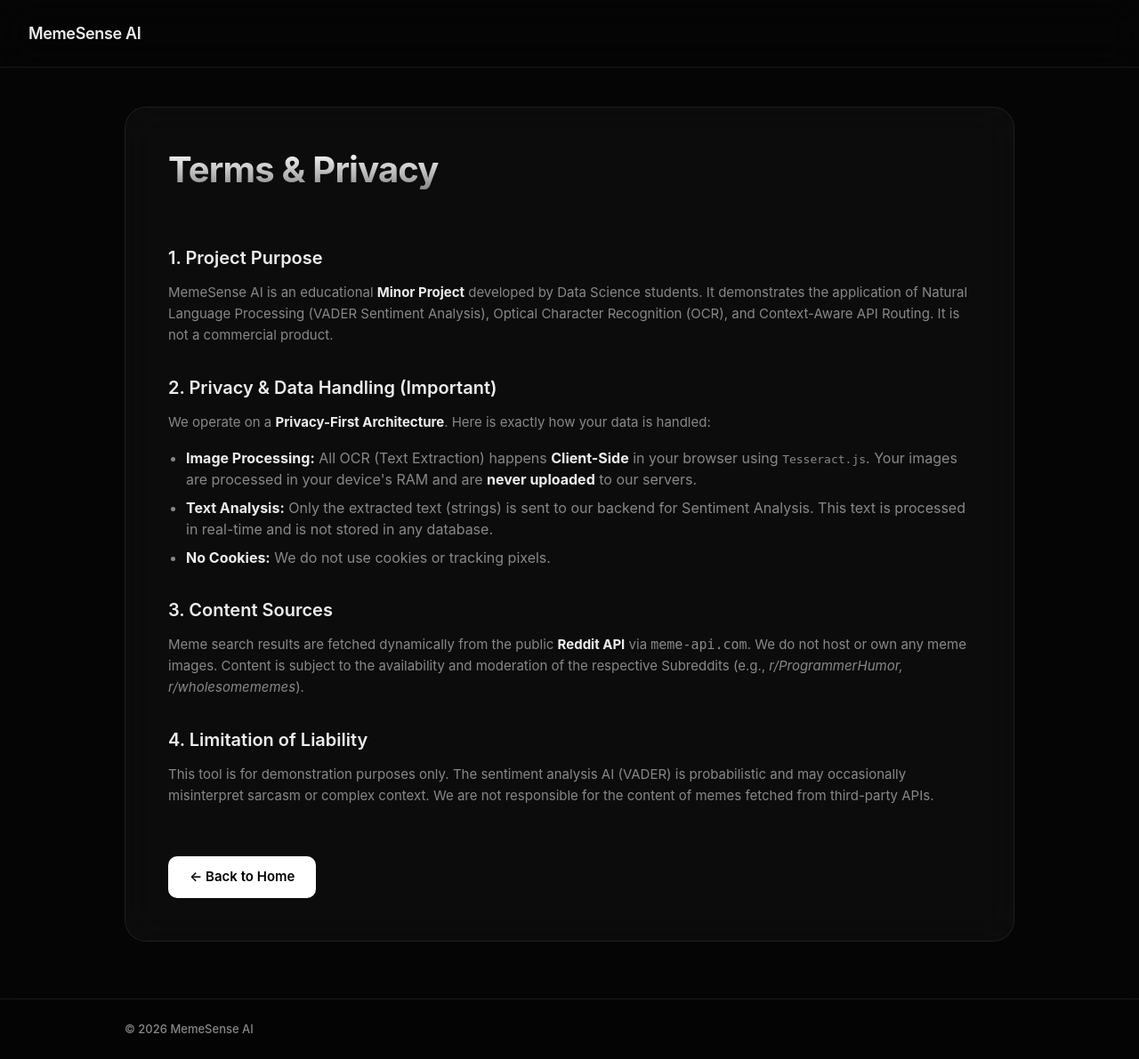
After one commit to yuvraj-sisodia/MemeSense-AI, a Flask app: template templates/terms.html in a window 1280 px wide. The commit adds this page. Shown: the whole page at 89% size. Run offline with Flask 3, Linux system fonts and the light colour scheme; the template is opened without the code that fills it, so the values that code supplies are empty; parts of the project's set-up code (start-up, migrations or seed data) failed here and were passed over.

Commit message:
added the backend logic

```diff
--- /dev/null
+++ b/app.py
@@ -0,0 +1,131 @@
+from flask import Flask, render_template, request, jsonify
+import nltk
+from nltk.sentiment.vader import SentimentIntensityAnalyzer
+import requests
+import random
+
+app = Flask(__name__)
+
+# --- INITIALIZE VADER (The Brain) ---
+try:
+    analyzer = SentimentIntensityAnalyzer()
+except LookupError:
+    nltk.download('vader_lexicon')
+    analyzer = SentimentIntensityAnalyzer()
+
+# --- LOGIC: REDDIT MEME FETCHING ---
+def get_memes_by_sentiment(sentiment_score, user_text):
+    """
+    Fetches memes from Reddit via meme-api.com based on Context & Sentiment.
+    """
+    try:
+        # 1. Determine Target Subreddit (Context Aware)
+        subreddit = "memes" # Default fallback
+        text_lower = user_text.lower()
+
+        # Priority 1: Specific Topics
+        if any(w in text_lower for w in ["code", "python", "bug", "error", "java", "dev", "linux"]):
+            subreddit = "ProgrammerHumor"
+        elif any(w in text_lower for w in ["cat", "dog", "pet", "animal", "cute"]):
+            subreddit = "aww"
+        elif any(w in text_lower for w in ["school", "exam", "study", "student", "class", "teacher"]):
+            subreddit = "school_memes"
+        elif any(w in text_lower for w in ["work", "job", "boss", "office", "meeting"]):
+            subreddit = "antiwork"
+
+        # Priority 2: Sentiment Vibe
+        elif sentiment_score >= 0.2:
+            # Positive Vibe -> Wholesome content
+            subreddit = "wholesomememes"
+        elif sentiment_score <= -0.2:
+            # Negative Vibe -> Relatable struggle memes
+            subreddit = "2meirl4meirl"
+        else:
+            # Neutral/Random -> Relatable general content
+            subreddit = "me_irl"
+
+        # 2. Fetch 50 memes from that subreddit
+        # API: https://meme-api.com/gimme/{subreddit}/{count}
+        url = f"https://meme-api.com/gimme/{subreddit}/50"
+        response = requests.get(url, timeout=5).json()
+        memes = response.get('memes', [])
+
+        # 3. Filter out NSFW (Safety First for College Project!)
+        safe_memes = [m for m in memes if not m.get('nsfw', False)]
+
+        # 4. Return Top 6 matches
+        return safe_memes[:6]
+
+    except Exception as e:
+        print(f"Reddit API Error: {e}")
+        return []
+
+# --- ROUTES ---
+
+@app.route('/')
+def home():
+    return render_template('index.html')
+
+@app.route('/health')
+def health():
+    return jsonify({"status": "online"})
+
+@app.route('/terms')
+def terms():
+    return render_template('terms.html')
+
+# 1. FIND MEME ROUTE (Reddit Version)
+@app.route('/recommend', methods=['POST'])
+def recommend():
+    try:
+        data = request.json
+        user_text = data.get('text', '')
+
+        # Get Score
+        scores = analyzer.polarity_scores(user_text)
+        compound = scores['compound']
+
+        # Get Memes
+        recommended_memes = get_memes_by_sentiment(compound, user_text)
+
+        return jsonify({
+            "success": True,
+            "sentiment_score": compound,
+            "memes": recommended_memes
+        })
+    except Exception as e:
+        return jsonify({"error": str(e)}), 500
+
+# 2. ANALYZE MEME ROUTE (Text Version for Client-Side OCR)
+@app.route('/analyze_text', methods=['POST'])
+def analyze_text():
+    try:
+        data = request.json
+        text = data.get('text', '')
+
+        if not text.strip():
+            return jsonify({'text': '', 'sentiment': 'neutral', 'confidence': 0})
+
+        scores = analyzer.polarity_scores(text)
+        compound = scores['compound']
+
+        if compound >= 0.05: sentiment = "positive"
+        elif compound <= -0.05: sentiment = "negative"
+        else: sentiment = "neutral"
+
+        # Calculate logical confidence
+        confidence = int(abs(compound) * 100)
+        confidence = min(confidence + 15, 99) if confidence > 0 else 90
+
+        return jsonify({
+            'success': True,
+            'text': text,
+            'sentiment': sentiment,
+            'confidence': confidence
+        })
+
+    except Exception as e:
+        return jsonify({'error': str(e)}), 500
+
+if __name__ == '__main__':
+    app.run(debug=True)
--- /dev/null
+++ b/requirements.txt
@@ -0,0 +1,3 @@
+Flask
+requests
+nltk
--- a/static/css/styles.css
+++ b/static/css/styles.css
@@ -533,6 +533,36 @@ body {
 }
 .footer-link:hover { color: var(--text-primary); }
 
+/* Styling for the Terms Page Text */
+.text-content h2 {
+    color: var(--text-primary);
+    margin-top: 32px;
+    margin-bottom: 12px;
+    font-size: 20px;
+    font-weight: 600;
+}
+
+.text-content p {
+    color: var(--text-secondary);
+    margin-bottom: 16px;
+    line-height: 1.6;
+    font-size: 15px;
+}
+
+.text-content ul {
+    margin-left: 20px;
+    margin-bottom: 24px;
+    color: var(--text-secondary);
+}
+
+.text-content li {
+    margin-bottom: 8px;
+    line-height: 1.5;
+}
+
+.text-content strong {
+    color: var(--text-primary);
+}
 /* =========================================
    MOBILE RESPONSIVENESS
    ========================================= */
--- a/templates/index.html
+++ b/templates/index.html
@@ -114,7 +114,7 @@
             <div class="footer-content">
                 <p class="copyright">&copy; 2026 MemeSense AI</p>
                 <div class="footer-links">
-                    <a href="#" class="footer-link">Terms</a>
+                    <a href="/terms" class="footer-link">Terms</a>
                 </div>
             </div>
         </footer>
--- /dev/null
+++ b/templates/terms.html
@@ -0,0 +1,61 @@
+<!doctype html>
+<html lang="en">
+<head>
+    <meta charset="UTF-8" />
+    <meta name="viewport" content="width=device-width, initial-scale=1.0" />
+    <title>Terms & Privacy - MemeSense AI</title>
+    <link rel="preconnect" href="https://fonts.googleapis.com">
+    <link rel="preconnect" href="https://fonts.gstatic.com" crossorigin>
+    <link rel="icon" type="image/png" href="static/favicon.png">
+    <link href="https://fonts.googleapis.com/css2?family=Inter:wght@400;500;600;700&display=swap" rel="stylesheet">
+    <link rel="stylesheet" href="static/css/styles.css" />
+</head>
+<body>
+    <header class="header">
+        <div class="header-content">
+            <a href="/" style="text-decoration: none; color: inherit;">
+                <div class="logo">MemeSense AI</div>
+            </a>
+        </div>
+    </header>
+
+    <main class="main" style="align-items: flex-start; padding-top: 120px;">
+        <section class="interaction-zone">
+            <div class="glass-card">
+
+                <h1 class="hero-title" style="font-size: 40px; text-align: left; margin-bottom: 30px;">Terms & Privacy</h1>
+
+                <div class="text-content">
+                    <h2>1. Project Purpose</h2>
+                    <p>MemeSense AI is an educational <strong>Minor Project</strong> developed by Data Science students. It demonstrates the application of Natural Language Processing (VADER Sentiment Analysis), Optical Character Recognition (OCR), and Context-Aware API Routing. It is not a commercial product.</p>
+
+                    <h2>2. Privacy & Data Handling (Important)</h2>
+                    <p>We operate on a <strong>Privacy-First Architecture</strong>. Here is exactly how your data is handled:</p>
+                    <ul>
+                        <li><strong>Image Processing:</strong> All OCR (Text Extraction) happens <strong>Client-Side</strong> in your browser using <code>Tesseract.js</code>. Your images are processed in your device's RAM and are <strong>never uploaded</strong> to our servers.</li>
+                        <li><strong>Text Analysis:</strong> Only the extracted text (strings) is sent to our backend for Sentiment Analysis. This text is processed in real-time and is not stored in any database.</li>
+                        <li><strong>No Cookies:</strong> We do not use cookies or tracking pixels.</li>
+                    </ul>
+
+                    <h2>3. Content Sources</h2>
+                    <p>Meme search results are fetched dynamically from the public <strong>Reddit API</strong> via <code>meme-api.com</code>. We do not host or own any meme images. Content is subject to the availability and moderation of the respective Subreddits (e.g., <em>r/ProgrammerHumor, r/wholesomememes</em>).</p>
+
+                    <h2>4. Limitation of Liability</h2>
+                    <p>This tool is for demonstration purposes only. The sentiment analysis AI (VADER) is probabilistic and may occasionally misinterpret sarcasm or complex context. We are not responsible for the content of memes fetched from third-party APIs.</p>
+                </div>
+
+                <div style="margin-top: 40px;">
+                    <a href="/" class="action-button" style="text-decoration: none; display: inline-block;">← Back to Home</a>
+                </div>
+
+            </div>
+        </section>
+    </main>
+
+    <footer class="footer">
+        <div class="footer-content">
+            <p class="copyright">&copy; 2026 MemeSense AI</p>
+        </div>
+    </footer>
+</body>
+</html>
```
Also changed, not shown: vercel.json (added).
